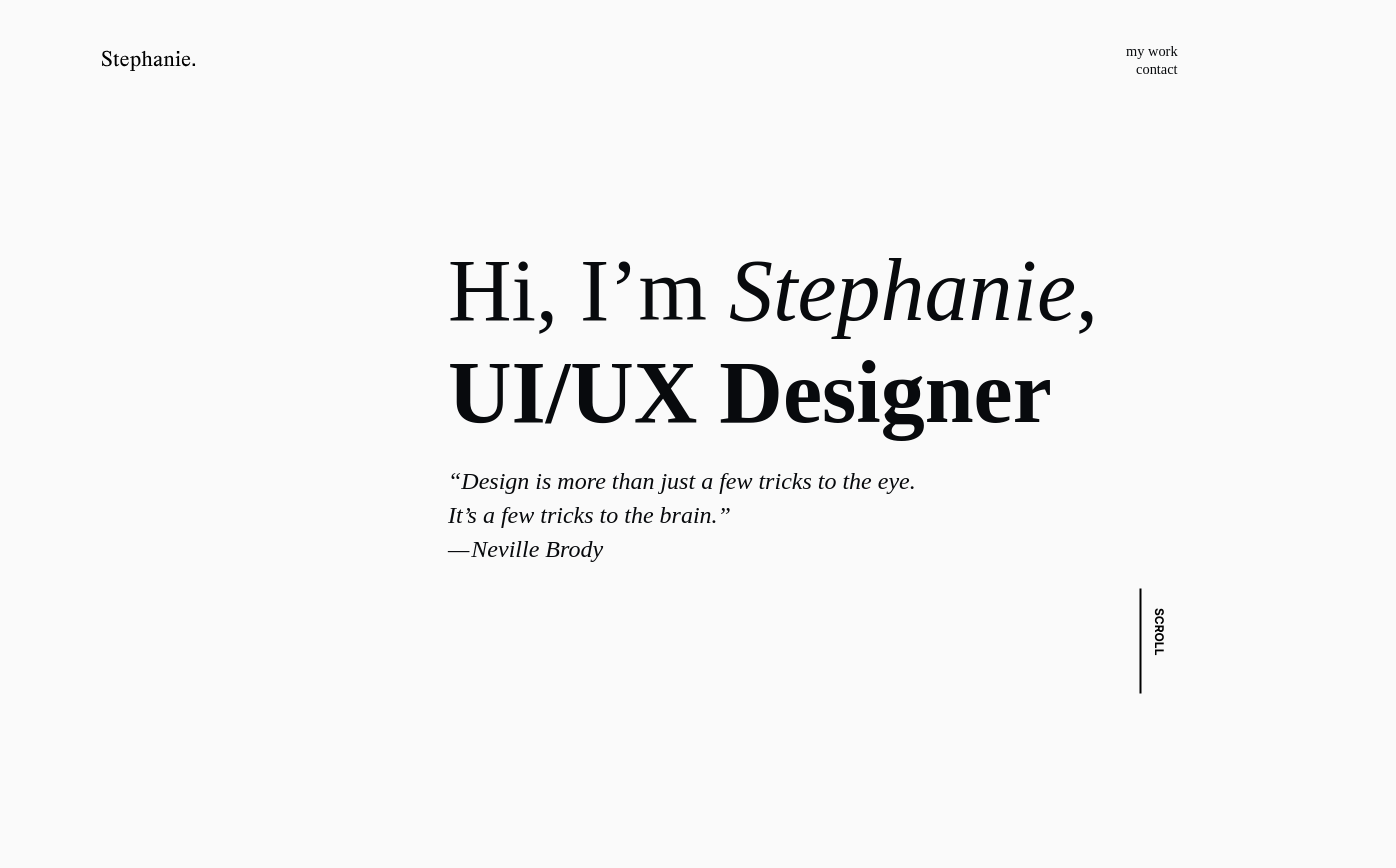
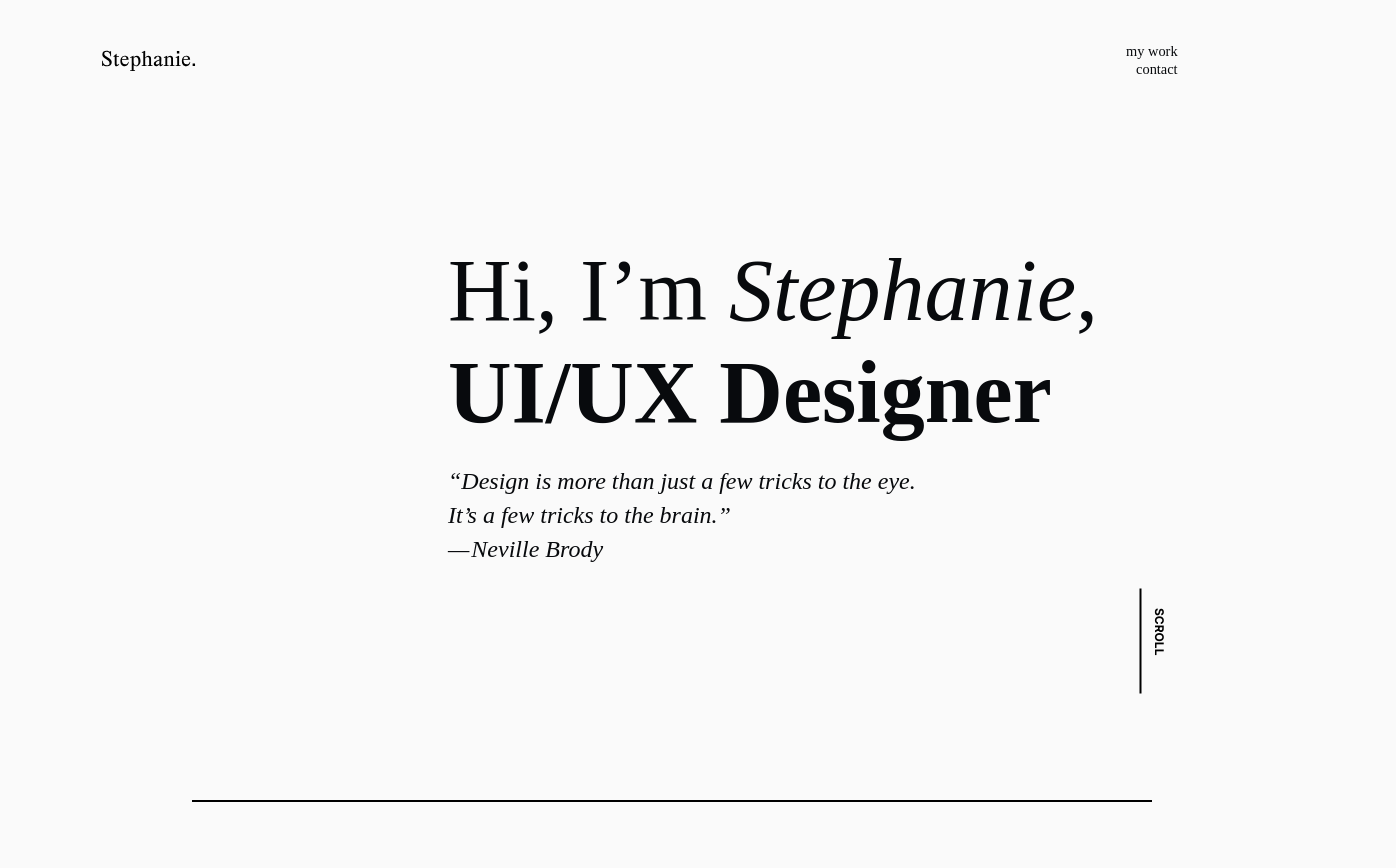
Before and after one commit to stephaniebd/portfolio2.0, a React (Create React App) app in the folder portfolio/: page / in a window 1280 px wide. Shown: the top 868 px of the page, 1396 px wide, since content can reach past the window. Built offline with nearby package versions, Linux system fonts and the light colour scheme.

Commit message:
started DDF section of home page with title and picture

```diff
--- /dev/null
+++ b/portfolio/src/components/ProjectSection.js
@@ -0,0 +1,27 @@
+import React from 'react'
+import '../styles/ProjectSection.css';
+import ddfmockup from "../assets/2 mockups DDF.png";
+
+
+const ProjectSection = () => {
+    return (
+        <>
+            <div className="section-line"></div>
+            <div className="content">
+                <div className="text">
+                    <h1>Don’t Die Food Website App</h1>
+                    <ul>
+                        <li><p>Concept</p></li>
+                        <li><p>UI/UX Design</p></li>
+                        <li><p>Web Development</p></li>
+                    </ul>
+                </div>
+                <div className="mockup">
+                    <img src={ddfmockup} alt="don't die food mockup"/>
+                </div>
+            </div>
+        </>
+    )
+}
+
+export default ProjectSection
--- a/portfolio/src/pages/Home.js
+++ b/portfolio/src/pages/Home.js
@@ -1,10 +1,12 @@
 import React from 'react'
 import Banner from '../components/Banner'
+import ProjectSection from '../components/ProjectSection'
 
 const Home = () => {
     return (
         <>
             <Banner />
+            <ProjectSection />
         </>
     )
 }
--- /dev/null
+++ b/portfolio/src/styles/ProjectSection.css
@@ -0,0 +1,35 @@
+.section-line {
+    position: absolute;
+    width: 75%;
+    height: 0px;
+    left: 15%;
+    top: 100%;
+
+    border: 1px solid #000000;
+}
+
+.content {
+    display: flex;
+}
+
+.text {
+    position: absolute;
+    width: 399px;
+    height: 140px;
+    left: 160px;
+    top: 1149px;
+}
+
+.content ul {
+    list-style: none;
+}
+
+.mockup {
+    position: absolute;
+    margin: 50px;
+    width: 50%;
+    /* height: 539px; */
+    /* left: 658.91px; */
+    /* top: 1150px; */
+
+}
```
Also changed, not shown: portfolio/src/assets/1x2 mockups DDF.png (added), portfolio/src/assets/2 mockups DDF-min.png (added).
